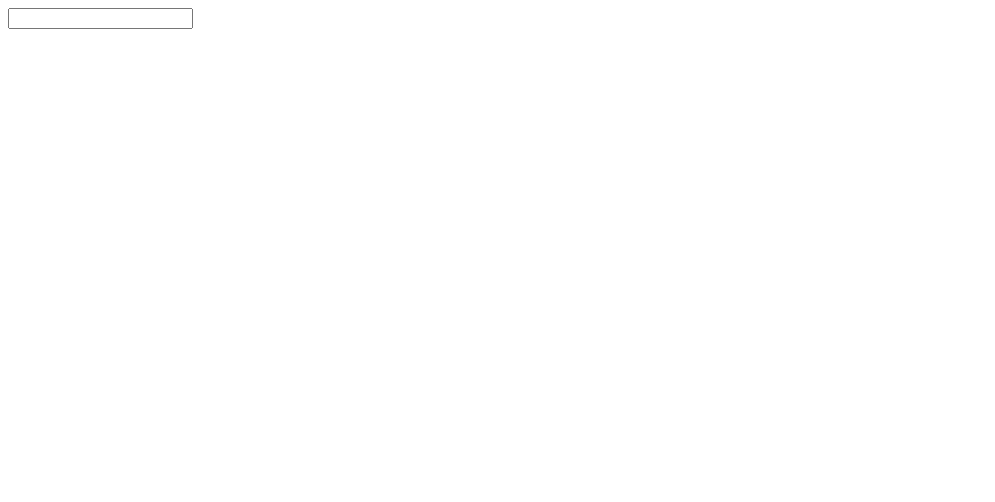
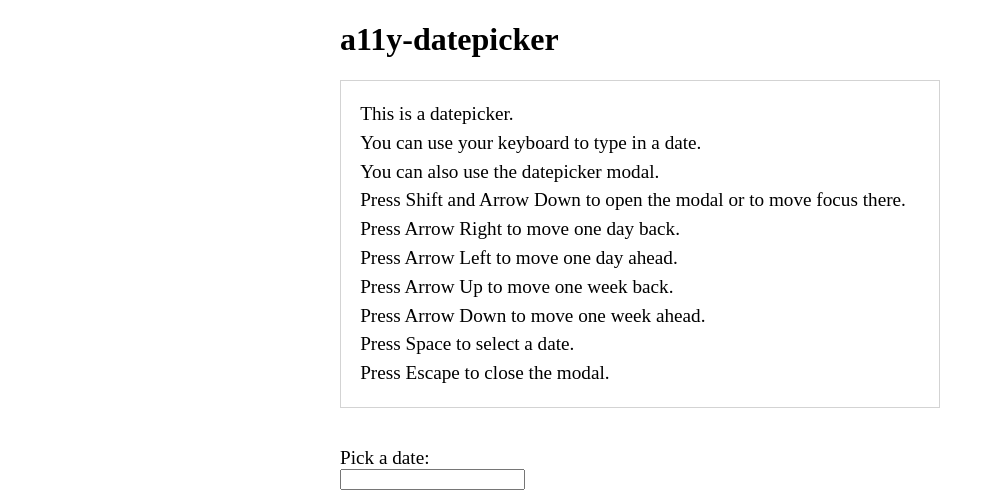
Before and after one commit to mathislucka/a11y-datepicker, a website: page docs/index.html in a window 1280 px wide. Shown: the whole page, without its empty margins (0-995 px from the left). Drawn offline with Linux system fonts and the light colour scheme.

Commit message:
support name attr; add prettier demo site

```diff
--- /dev/null
+++ b/docs/examples/demo.css
@@ -0,0 +1,21 @@
+.container {
+    max-width: 600px;
+    margin-left: auto;
+    margin-right: auto;
+}
+
+.explanation {
+    display: flex;
+    flex-direction: column;
+    margin-bottom: 2em;
+    line-height: 1.5em;
+    font-size: 1.2em;
+    border: 1px solid lightgrey;
+    padding: 1em;
+}
+
+label {
+    font-size: 1.2em;
+    font-weight: 400;
+    margin-bottom: 0.5em;
+}
--- a/docs/index.html
+++ b/docs/index.html
@@ -5,9 +5,26 @@
         <title>A11y-Datepicker</title>
         <meta name="viewport" content="width=device-width, initial-scale=1.0, maximum-scale=1.0"/>
         <link rel="stylesheet" href="examples/style.css" />
+        <link rel="stylesheet" href="examples/demo.css" />
     </head>
     <body>
-        <div id="_ad-datepicker"></div>
+        <div class="container">
+            <h1>a11y-datepicker</h1>
+            <div class="explanation">
+                <span>This is a datepicker.</span>
+                <span>You can use your keyboard to type in a date.</span>
+                <span>You can also use the datepicker modal.</span>
+                <span>Press Shift and Arrow Down to open the modal or to move focus there.</span>
+                <span>Press Arrow Right to move one day back.</span>
+                <span>Press Arrow Left to move one day ahead.</span>
+                <span>Press Arrow Up to move one week back.</span>
+                <span>Press Arrow Down to move one week ahead.</span>
+                <span>Press Space to select a date.</span>
+                <span>Press Escape to close the modal.</span>
+            </div>
+            <label>Pick a date:</label>
+            <div id="_ad-datepicker"></div>
+        </div>
         <script src="examples/bundle.min.js" type="text/javascript"></script>
         <script type="text/javascript">
             var dp = new a11yDatepicker()
--- a/src/Datepicker.js
+++ b/src/Datepicker.js
@@ -14,7 +14,8 @@ var defaultConfig = {
     monthsAfterCurrent: 0,
     weekStartsOn: 1,
     id: '_ad-',
-    dateFormat: 'yyyy-mm-dd'
+    dateFormat: 'yyyy-mm-dd',
+    inputName: 'datepicker-input'
 }
 
 var defaultTranslations = {
--- a/src/draw/Draw.js
+++ b/src/draw/Draw.js
@@ -25,6 +25,7 @@ function drawDateInput (calendarRootElement, config) {
     dateInput.setAttribute('aria-describedby', config.id + 'description')
     dateInput.type = 'text'
     dateInput.setAttribute('data-ad-id', config.id + 'input')
+    dateInput.setAttribute('name', config.inputName)
     calendarRootElement.appendChild(dateInput)
     return dateInput
 }
```
Also changed, not shown: dist/bundle.min.js.
